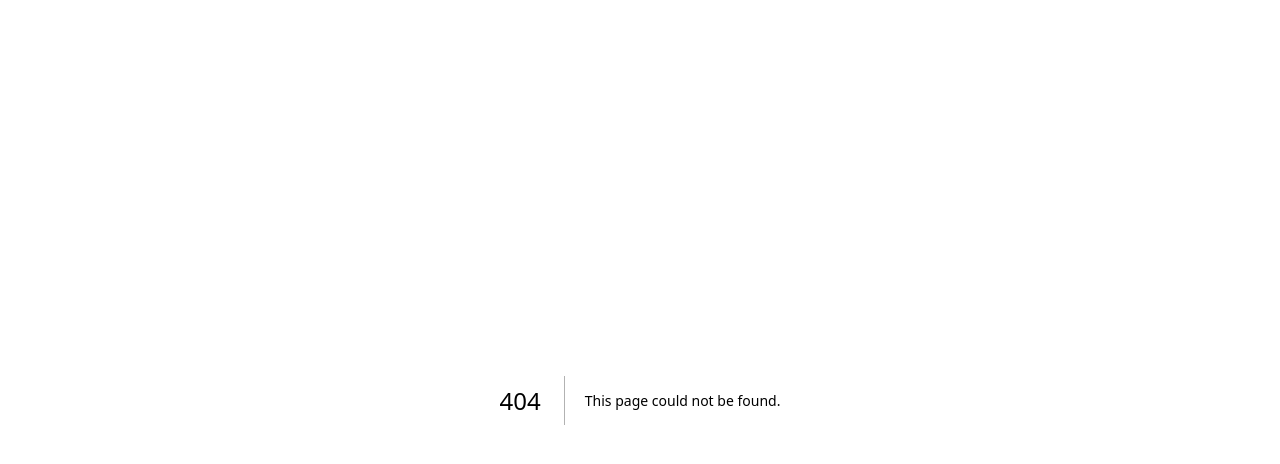
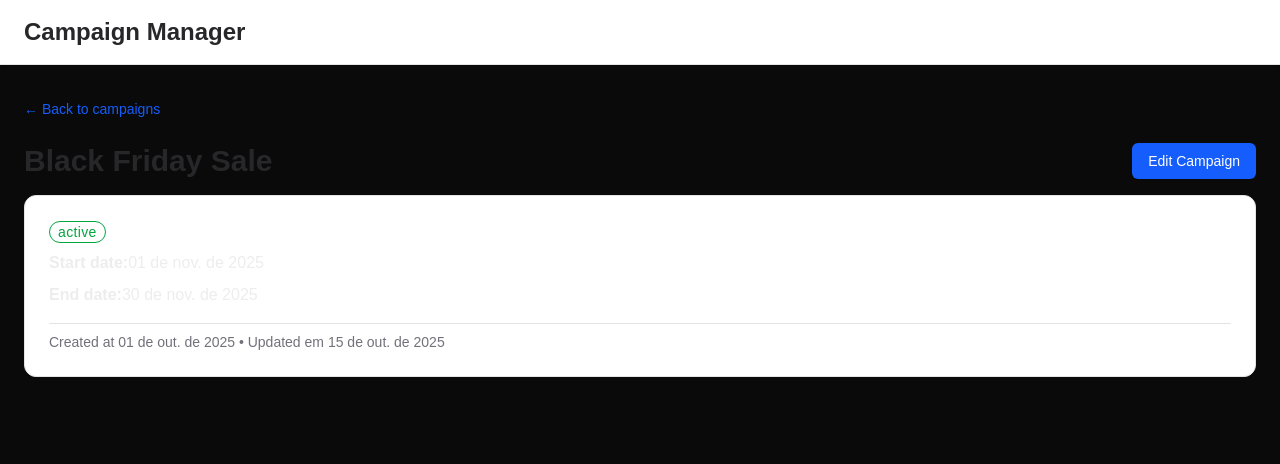
Before and after one commit to jordan-cod/seletivo-mamba-frontend, a Next.js app: page /campaigns/1 in a window 1280 px wide. Before the commit this address had no page. Shown: the top 464 px of the page. Built offline with nearby package versions, Linux system fonts and the light colour scheme; no server answers.

Commit message:
adicionado componentes de carregamento e página de campanhas, incluindo layout e exibição de campanhas recentes

```diff
--- /dev/null
+++ b/src/app/campaigns/[id]/loading.tsx
@@ -0,0 +1,8 @@
+export default function Loading(): React.ReactNode {
+    return (
+        <div className="flex flex-col items-center justify-center h-screen gap-4 text-zinc-600 dark:text-zinc-300">
+            <div className="h-14 w-14 border-4 border-blue-500 border-t-transparent rounded-full animate-spin shadow-lg" />
+            <p className="text-lg font-medium">Loading campaign...</p>
+        </div>
+    );
+}
--- /dev/null
+++ b/src/app/campaigns/[id]/page.tsx
@@ -0,0 +1,59 @@
+import { StatusBadge } from "@/components/shared/badge";
+import { campaignService } from "@/services/campaign.service";
+import { formatDate } from "@/utils/format";
+import Link from "next/link";
+
+export default async function CampaignPage({
+    params
+}: {
+    params: { id: string };
+}): Promise<React.ReactNode> {
+    const campaign = await campaignService.getCampaign(params.id);
+
+    return (
+        <div className="container mx-auto px-6 py-8 space-y-6">
+            <Link
+                href="/campaigns"
+                className="inline-flex items-center gap-1 text-sm text-blue-600 hover:underline"
+            >
+                ← Back to campaigns
+            </Link>
+
+            {!campaign ? (
+                <div className="text-center text-zinc-500 dark:text-zinc-400 py-12">
+                    Campaign not found.
+                </div>
+            ) : (
+                <section className="space-y-4">
+                    <header className="flex items-center justify-between">
+                        <h1 className="text-3xl font-bold text-zinc-800 dark:text-zinc-100">
+                            {campaign.name}
+                        </h1>
+                        <Link
+                            href={`/campaigns/${campaign.id}/edit`}
+                            className="text-sm px-4 py-2 rounded-md bg-blue-600 text-white hover:bg-blue-700 transition"
+                        >
+                            Edit Campaign
+                        </Link>
+                    </header>
+
+                    <div className="p-6 rounded-xl border border-zinc-200 dark:border-zinc-800 bg-white dark:bg-zinc-900 space-y-2">
+                        <StatusBadge status={campaign.status} />
+                        <p>
+                            <strong>Start date:</strong>
+                            {formatDate(campaign.startDate)}
+                        </p>
+                        <p>
+                            <strong>End date:</strong>
+                            {formatDate(campaign.endDate)}
+                        </p>
+                        <p className="text-sm text-zinc-500 dark:text-zinc-400 pt-2 border-t border-zinc-200 dark:border-zinc-800 mt-4">
+                            Created at {formatDate(campaign.createdAt)} •
+                            Updated em {formatDate(campaign.updatedAt)}
+                        </p>
+                    </div>
+                </section>
+            )}
+        </div>
+    );
+}
--- /dev/null
+++ b/src/app/campaigns/layout.tsx
@@ -0,0 +1,11 @@
+export default function Layout({
+    children
+}: {
+    children: React.ReactNode;
+}): React.ReactNode {
+    return (
+        <div className="flex flex-col min-h-screen">
+            <main className="flex-1">{children}</main>
+        </div>
+    );
+}
--- /dev/null
+++ b/src/app/campaigns/loading.tsx
@@ -0,0 +1,8 @@
+export default function Loading(): React.ReactNode {
+    return (
+        <div className="flex flex-col items-center justify-center h-screen gap-4 text-zinc-600 dark:text-zinc-300">
+            <div className="h-14 w-14 border-4 border-blue-500 border-t-transparent rounded-full animate-spin shadow-lg" />
+            <p className="text-lg font-medium">Loading campaigns...</p>
+        </div>
+    );
+}
--- /dev/null
+++ b/src/app/campaigns/page.tsx
@@ -0,0 +1,32 @@
+import CampaignList from "@/components/campaign-list";
+import { campaignService } from "@/services/campaign.service";
+import { Campaign } from "@/types/campaign.interface";
+import Link from "next/link";
+
+export default async function CampaignsPage(): Promise<React.ReactNode> {
+    const campaigns: Campaign[] = await campaignService.getCampaigns();
+
+    return (
+        <div className="container mx-auto px-6 py-8 space-y-6">
+            <header className="flex items-center justify-between">
+                <Link
+                    href="/"
+                    className="inline-flex items-center text-sm text-blue-600 hover:underline"
+                >
+                    ← Back to dashboard
+                </Link>
+                <h1 className="text-3xl font-bold text-zinc-800 dark:text-zinc-100">
+                    Campaigns
+                </h1>
+                <Link
+                    href="/campaigns/new"
+                    className="inline-block px-4 py-2 text-sm font-medium bg-blue-600 text-white rounded-lg hover:bg-blue-700 transition"
+                >
+                    + New Campaign
+                </Link>
+            </header>
+
+            <CampaignList campaings={campaigns} />
+        </div>
+    );
+}
--- a/src/app/globals.css
+++ b/src/app/globals.css
@@ -1,22 +1,8 @@
 @import "tailwindcss";
 
 :root {
-    --background: #ffffff;
-    --foreground: #171717;
-}
-
-@theme inline {
-    --color-background: var(--background);
-    --color-foreground: var(--foreground);
-    --font-sans: var(--font-geist-sans);
-    --font-mono: var(--font-geist-mono);
-}
-
-@media (prefers-color-scheme: dark) {
-    :root {
-        --background: #0a0a0a;
-        --foreground: #ededed;
-    }
+    --background: #0a0a0a;
+    --foreground: #ededed;
 }
 
 body {
--- a/src/app/layout.tsx
+++ b/src/app/layout.tsx
@@ -1,6 +1,7 @@
 import type { Metadata } from "next";
 import { Geist, Geist_Mono } from "next/font/google";
 import "./globals.css";
+import Header from "@/components/shared/header";
 
 const geistSans = Geist({
     variable: "--font-geist-sans",
@@ -26,6 +27,7 @@ export default function RootLayout({
             <body
                 className={`${geistSans.variable} ${geistMono.variable} antialiased`}
             >
+                <Header />
                 {children}
             </body>
         </html>
--- /dev/null
+++ b/src/app/loading.tsx
@@ -0,0 +1,8 @@
+export default function Loading(): React.ReactNode {
+    return (
+        <div className="flex flex-col items-center justify-center h-screen gap-4 text-zinc-600 dark:text-zinc-300">
+            <div className="h-14 w-14 border-4 border-blue-500 border-t-transparent rounded-full animate-spin shadow-lg" />
+            <p className="text-lg font-medium">Loading...</p>
+        </div>
+    );
+}
--- a/src/app/page.tsx
+++ b/src/app/page.tsx
@@ -1,7 +1,46 @@
-export default function Home() {
+import CampaignList from "@/components/campaign-list";
+import Card from "@/components/shared/card";
+import { campaignService } from "@/services/campaign.service";
+import Link from "next/link";
+
+export default async function Home(): Promise<React.ReactNode> {
+    // todo: update get campaings to use pagination
+    const campaigns = await campaignService.getCampaigns();
+
+    const countByStatus = (status: string) =>
+        campaigns.filter((c) => c.status === status).length;
+
     return (
-        <div>
-            <h1>Home page</h1>
+        <div className="container mx-auto p-6 space-y-8">
+            <section className="grid grid-cols-1 md:grid-cols-3 gap-6">
+                {[
+                    { label: "Active", status: "active" },
+                    { label: "Paused", status: "paused" },
+                    { label: "Expired", status: "expired" }
+                ].map(({ label, status }) => {
+                    return (
+                        <Card label={label} status={status} key={status}>
+                            {countByStatus(status)}
+                        </Card>
+                    );
+                })}
+            </section>
+
+            <section className="space-y-4">
+                <header className="flex items-center justify-between">
+                    <h2 className="text-2xl font-bold text-zinc-800 dark:text-zinc-100">
+                        Recent Campaigns
+                    </h2>
+                    <Link
+                        href="/campaigns"
+                        className="text-sm font-medium text-blue-600 hover:underline"
+                    >
+                        View all campaigns →
+                    </Link>
+                </header>
+
+                <CampaignList campaings={campaigns} />
+            </section>
         </div>
     );
 }
```
